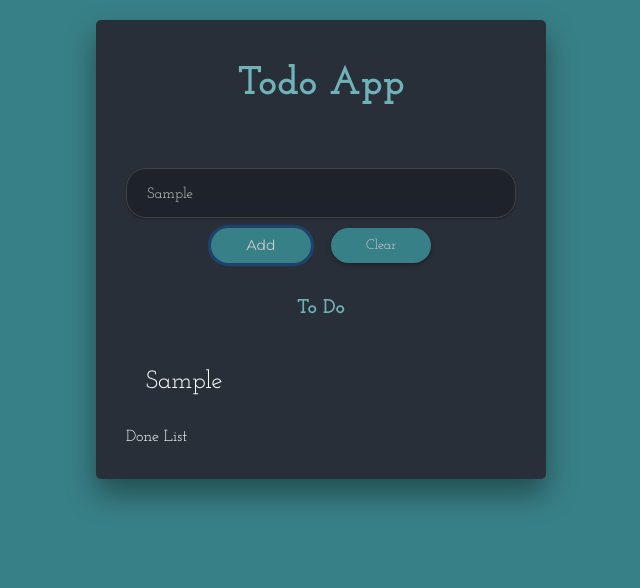
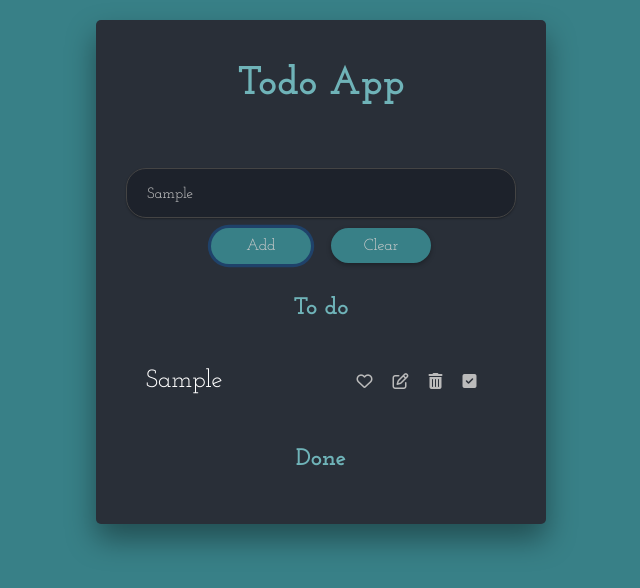
Before and after one commit to AnnettLebid/react-planner-app, a React (Create React App) app: page / in a window 1280 px wide. Both pictures are taken after typing "Sample" into the empty fields and a click on the button "Add". Shown: the top 588 px of the page, without its empty margins (319-959 px from the left). Built offline with nearby package versions, Linux system fonts and the light colour scheme.

Commit message:
work on done list

```diff
--- a/src/App.css
+++ b/src/App.css
@@ -74,8 +74,8 @@ body {
   background-color: #388087;
   color: #ccc;
   border: none;
-  font-family: "Montserrat", sans-serif;
-  font-size: 14px;
+
+  font-size: 16px;
   border-radius: 20px;
   box-shadow: 0 2px 5px rgba(0, 0, 0, 0.3);
   outline: none;
@@ -87,6 +87,12 @@ body {
   background-color: transparent;
   border: none;
   outline: none;
+}
+
+.btn-edit i {
+  font-size: 16px;
+  color: #bbb;
+  margin-right: 20px;
 }
 
 .btn-delete i {
@@ -101,8 +107,7 @@ body {
   background-color: #388087;
   color: #ccc;
   border: none;
-  /* font-family: "Montserrat", sans-serif; */
-  font-size: 14px;
+  font-size: 16px;
   border-radius: 20px;
   box-shadow: 0 2px 5px rgba(0, 0, 0, 0.3);
   outline: none;
@@ -124,10 +129,9 @@ body {
   overflow-y: auto;
 }
 
-.sub-header {
+.sub-header h4{
   color: #6fb3b8;
   font-weight: 800;
-  font-size:20px;
   text-align: center;
   margin: 20px;
 }
--- a/src/App.js
+++ b/src/App.js
@@ -1,5 +1,6 @@
 import React from "react";
 import Header from "./components/Header/Header";
+import Subheader from "./components/Subheader/Subheader";
 import ToDoForm from "./components/ToDoForm/ToDoForm";
 import ToDoList from "./components/ToDoList/ToDoList";
 import DoneList from "./components/DoneList/DoneList";
@@ -22,14 +23,28 @@ export default class TodoForm extends React.Component {
     });
   }
 
+  // moveItem(index){
+  //   this.setState((state) => {
+  //     return {
+  //       todos: [newTodoText, ...state.todos],
+  //     };
+  //   });
+  // }
+
+  handleToggle(index){
+    console.log(index)
+  }
+
   render() {
     return (
       <div className="container">
         <div className="app-wrapper">
-          <Header />
+          <Header name = "Todo App"/>
           <ToDoForm onNewTodo={(newTodoText) => this.handleOnNewTodo(newTodoText)} />
-          <ToDoList todos={this.state.todos} />
-          <DoneList doneTodos = {this.state.todos}/>
+          <Subheader name = "To do"/>
+          <ToDoList todos={this.state.todos} handleToggle = {this.handleToggle}/>
+          <Subheader name = "Done"/>
+          {/* <DoneList doneTodos = {this.state.doneTodos}/> */}
         </div>
       </div>
     );
--- a/src/components/DoneList/DoneList.js
+++ b/src/components/DoneList/DoneList.js
@@ -1,7 +1,29 @@
-import React from "react";
+// import React from "react";
 
-function DoneList() {
-  return <div>Done List</div>;
-}
+// function DoneList() {
+//   const { doneTodos } = props;
 
-export default DoneList;
+//   // const handleonMoveButton = (doneTodo) =>
+//   return (
+//     <ul className="list">
+//       {doneTodos.map((todo, index) => (
+//         <li key={index} className="list-item">
+//           {todo.newTodoText}
+//           <div>
+//             <button className="btn-delete task-btn">
+//               <i className="fas fa-trash-alt"></i>
+//             </button>
+//             <button
+//               className="btn-edit task-btn"
+//               onClick={() => handleToggle(todo)}
+//             >
+//               <i className="fa fa-check-square" aria-hidden="true"></i>
+//             </button>
+//           </div>
+//         </li>
+//       ))}
+//     </ul>
+//   );
+// }
+
+// export default DoneList;
--- a/src/components/Header/Header.js
+++ b/src/components/Header/Header.js
@@ -1,9 +1,9 @@
 import React from 'react'
 
-const Header = () => {
+const Header = (props) => {
     return (
         <div className = "header">
-            <h1>Todo App</h1>
+            <h1>{props.name}</h1>
 
         </div>
     )
--- /dev/null
+++ b/src/components/Subheader/Subheader.js
@@ -0,0 +1,12 @@
+import React from 'react'
+
+const Subheader = (props) => {
+    return (
+        <div className = "sub-header">
+            <h4>{props.name}</h4>
+
+        </div>
+    )
+}
+
+export default Subheader;
--- a/src/components/ToDoForm/ToDoForm.js
+++ b/src/components/ToDoForm/ToDoForm.js
@@ -35,7 +35,6 @@ export default class TodoForm extends React.Component {
             <button className="btn clear-btn">Clear</button>
           </div>
         </form>
-        <div className="sub-header">To Do</div>
       </div>
     );
   }
--- a/src/components/ToDoList/ToDoList.js
+++ b/src/components/ToDoList/ToDoList.js
@@ -1,19 +1,39 @@
 import React from "react";
+
 
 function ToDoList(props) {
   const { todos } = props;
 
+  function handleToggle(index) {
+    props.handleToggle(index);
+  }
+
   return (
-    <ul className = "list">
-      {todos.map((todo, index) =>
-        <li
-        key={index} className = "list-item">
+    <ul className="list">
+      {todos.map((todo, index) => (
+        <li key={index} className="list-item">
           {todo.newTodoText}
+          <div>
+            <button className="btn-edit task-btn">
+              <i className="far fa-heart"></i>
+            </button>
+            <button className="btn-edit task-btn">
+              <i className="fa fa-pencil-square-o"></i>
+            </button>
+            <button className="btn-delete task-btn">
+              <i className="fas fa-trash-alt"></i>
+            </button>
+            {/* <button className="btn-edit task-btn" onClick ={() => console.log(index)}> */}
+            <button
+              className="btn-edit task-btn"
+              onClick={() => handleToggle(index)}>
+              <i className="fa fa-check-square" aria-hidden="true"></i>
+            </button>
+          </div>
         </li>
-      )}
+      ))}
     </ul>
-  )
+  );
 }
 
-
 export default ToDoList;
```
Also changed, not shown: src/components/CheckedButton/CheckedButton.js (added, +11 -0 lines).
